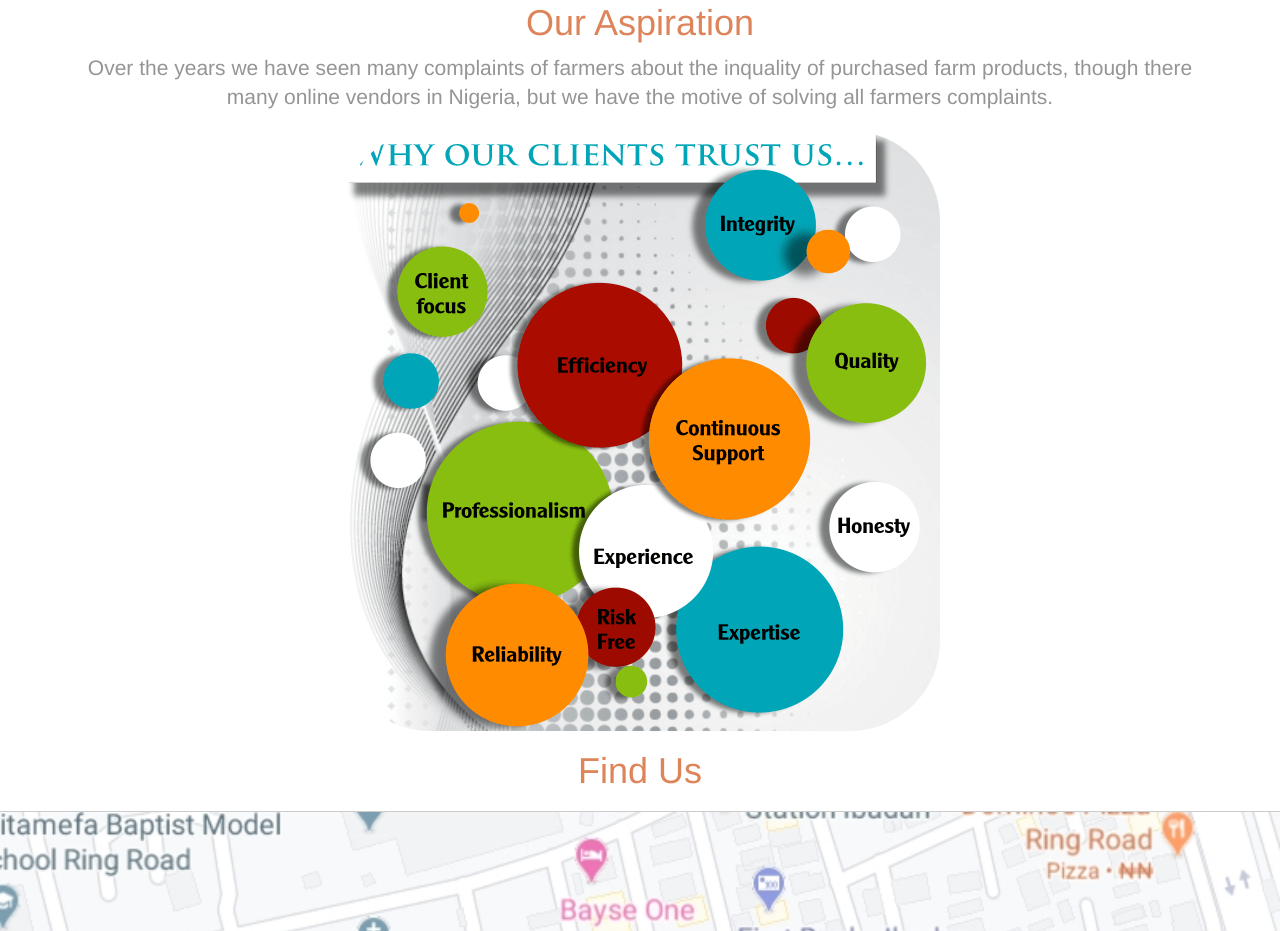
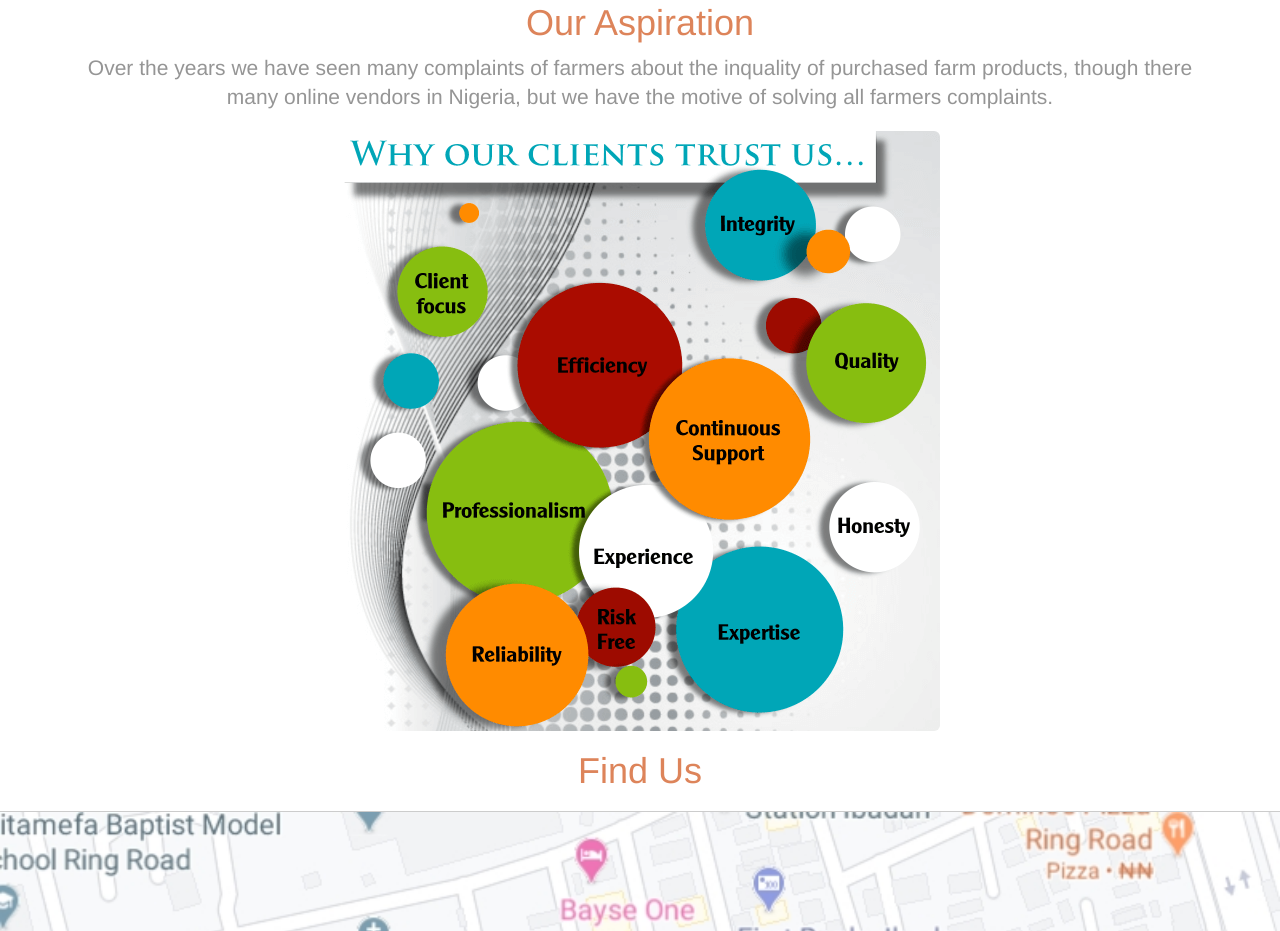
Before and after one commit to Mathdel404/Agro, a plain HTML site: page index.html in a window 1280 px wide. Shown: the part 1815-2746 px from the top of the page. Drawn offline with nearby package versions, Linux system fonts and the light colour scheme.

Commit message:
Update index.html

```diff
--- a/index.html
+++ b/index.html
@@ -224,7 +224,7 @@
 	<div class="container text-center">
 		<h1>Our Aspiration</h1>
 		<p class="lead">Over the years we have seen many complaints of farmers about the inquality of purchased farm products, though there many online vendors in Nigeria, but we have the motive of solving all farmers complaints.</p>
-		<img class="img-responsive img-circle center-block" src="Trust-us.png" alt="" style="border-radius:15%;">
+		<img class="img-responsive img-circle center-block" src="Trust-us.png" alt="" style="border-radius:1%;">
 	</div><!--/.container-->
 
 
```
